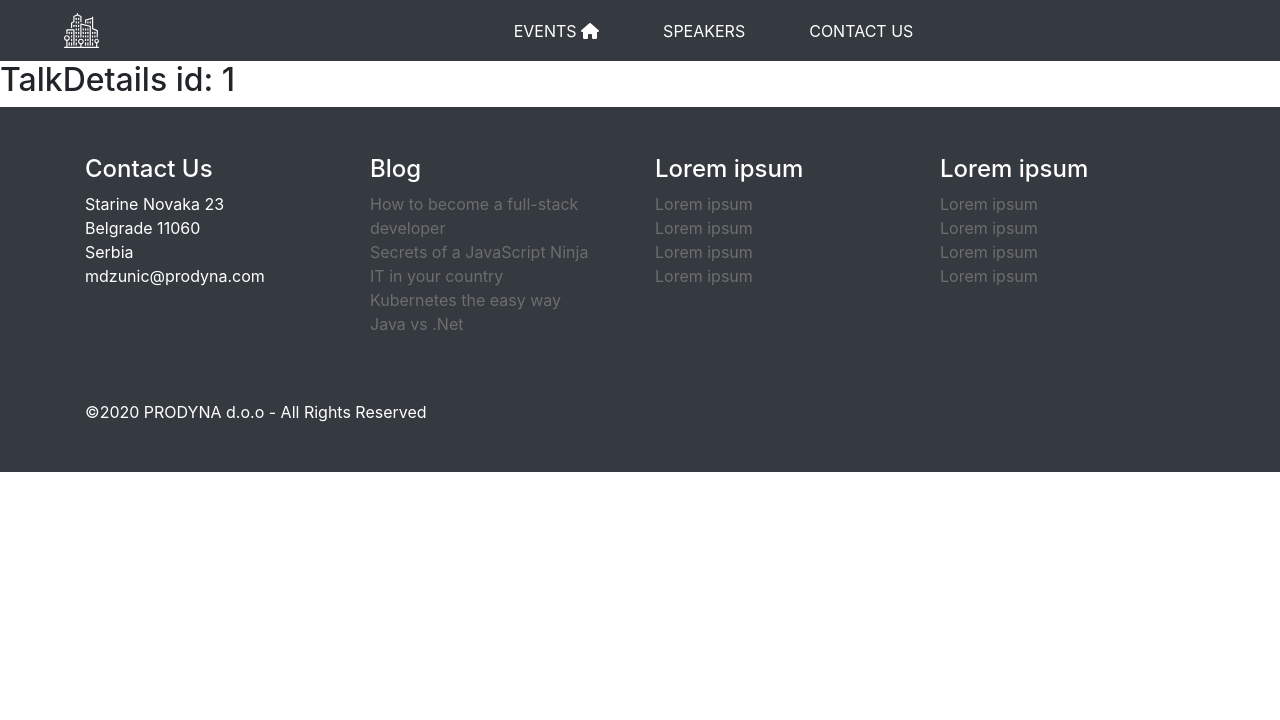
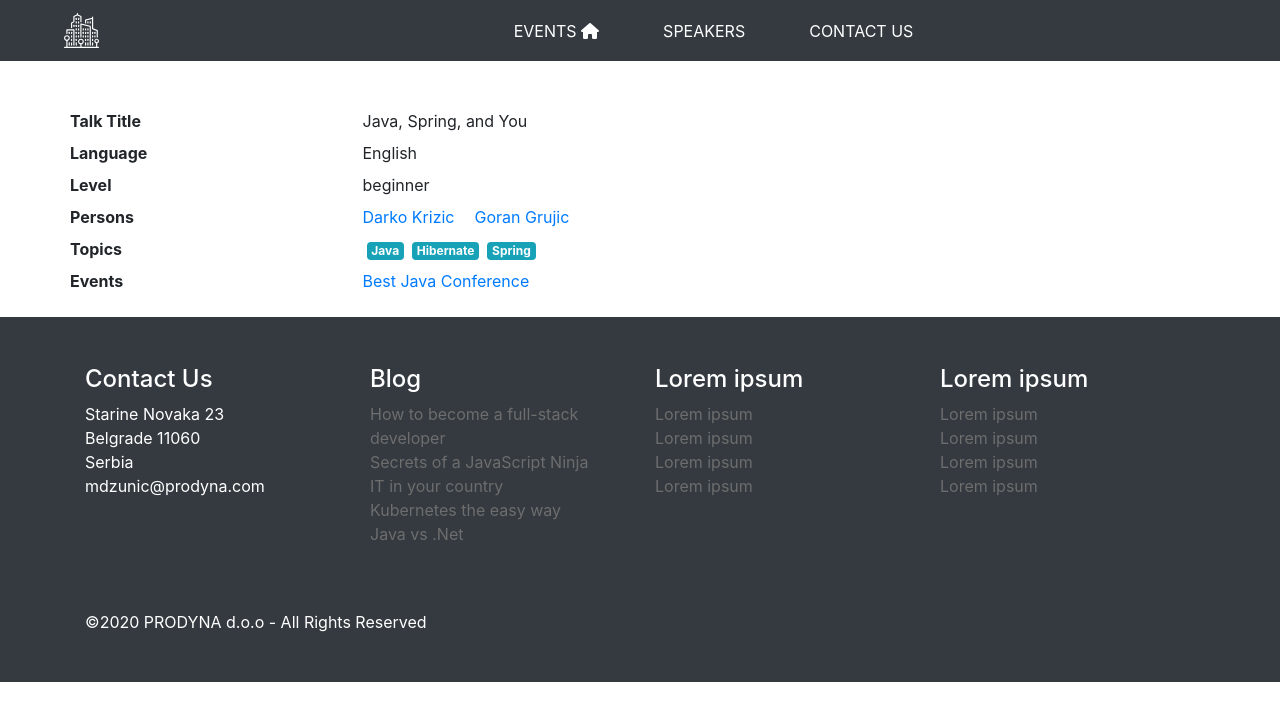
Before and after one commit to fossabot/pac-frontend, a React (Create React App) app: page /talkDetails/1 in a window 1280 px wide. Shown: the top 720 px of the page. Built offline with nearby package versions, Linux system fonts and the light colour scheme.

Commit message:
Adding speaker and talk details

```diff
--- a/src/App.js
+++ b/src/App.js
@@ -6,9 +6,8 @@ import 'bootstrap/dist/css/bootstrap.min.css'
 import Events from './components/pages/Events'
 import EventDetails from './components/pages/EventDetails'
 import Speakers from './components/pages/Speakers'
-import Contacts from './components/pages/Contacts';
+import SpeakerDetails from './components/pages/SpeakerDetails';
 import TalkDetails from './components/pages/TalkDetails';
-import SpeakerDetails from './components/pages/SpeakerDetails';
 // Layouts
 import Navbar from './components/layouts/Navbar'
 import Footer from './components/layouts/Footer'
@@ -25,7 +24,6 @@ function App() {
                     <Route path="/eventDetails/:id" children={EventDetails}/>
                     <Route path="/speakers" component={Speakers}/>
                     <Route path="/speakerDetails/:id" children={SpeakerDetails}/>
-                    <Route path="/contacts" component={Contacts}/>
                     <Route path="/talkDetails/:id" children={TalkDetails}/>
                 </Switch>
                 <Footer/>
--- a/src/components/EventCard.js
+++ b/src/components/EventCard.js
@@ -47,9 +47,7 @@ class EventCard extends Component {
                                 <span className="badge badge-info mx-1">{topic}</span>
                             )}
                         </p>
-
-                        <Link to={"/eventDetails/" + id}
-                              className="btn btn-outline-primary text-uppercase">
+                        <Link to={"/eventDetails/" + id} className="btn btn-outline-primary text-uppercase">
                             More Info
                         </Link>
                     </div>
--- a/src/components/SpeakerCard.js
+++ b/src/components/SpeakerCard.js
@@ -24,17 +24,16 @@ class SpeakerCard extends Component {
                             exercitation ullamco laboris nisi ut aliquip ex ea commodo consequat. Duis aute irure dolor
                             in reprehenderit in voluptate velit esse cillum dolore eu fugiat nulla pariatur.</p>
                         <div className="text-center">
-                            <Link to={"/speakerDetails/" + id} className="btn btn-outline-primary text-uppercase ">
+                            <Link to={"/speakerDetails/" + id} className="btn btn-outline-primary text-uppercase">
                                 View Profile
                             </Link>
                         </div>
-
                     </div>
                     <div className="card-footer">
                         <p className="card-text">
                             <h6 className="card-title">Talks:</h6>
                             {talks.map((talk) =>
-                                <a href={"/talkDetails/" + talk.id} className="card-link">{talk.name}</a>
+                                <Link to={"/talkDetails/" + talk.id} className="card-link">{talk.name}</Link>
                             )}
                         </p>
                     </div>
--- a/src/components/pages/Contacts.js
+++ /dev/null
@@ -1,11 +0,0 @@
-import React from 'react';
-
-function Contacts() {
-    return (
-        <div>
-            <h2>Contacts</h2>
-        </div>
-    );
-}
-
-export default Contacts;
--- a/src/components/pages/EventDetails.js
+++ b/src/components/pages/EventDetails.js
@@ -1,5 +1,5 @@
 import React from 'react';
-import { withRouter } from "react-router-dom";
+import {Link, withRouter} from "react-router-dom";
 
 class EventDetails extends React.Component {
     constructor(params) {
@@ -8,8 +8,10 @@ class EventDetails extends React.Component {
 
     render() {
         return (
-            <div>
-                <h2>EventDetails id: {this.props.match.params.id}</h2>
+            <div className="container">
+                <div className="row mt-5">
+                    <h2>EventDetails id: {this.props.match.params.id}</h2>
+                </div>
             </div>
         );
     }
--- a/src/components/pages/SpeakerDetails.js
+++ b/src/components/pages/SpeakerDetails.js
@@ -1,15 +1,53 @@
 import React from 'react';
-import { withRouter } from "react-router-dom";
+import {Link, withRouter} from "react-router-dom";
+import {organizations, speakers as testSpeakers} from "../../testdata/data";
 
 class SpeakerDetails extends React.Component {
     constructor(params) {
         super(params);
+        this.state = {
+            speaker: {
+                id: "",
+                organization: {},
+                talks: [],
+            }
+        };
+    }
+
+    componentDidMount() {
+        const speakerId = this.props.match.params.id;
+
+        // TODO call API here
+        const speakers = testSpeakers.slice();
+        speakers.forEach(speaker => {
+            speaker.talks = [{ id: 1, name: "HEHEHE"}, { id: 2, name: "Jhahahahaava"}];
+        })
+        this.setState({
+            speaker: speakers[speakerId - 1],
+        });
     }
 
     render() {
+        const {
+            name,
+            talks,
+        } = this.state.speaker;
+
         return (
-            <div>
-                <h2>SpeakerDetails id: {this.props.match.params.id}</h2>
+            <div className="container">
+                <div className="row mt-5">
+                    <dl className="row">
+                        <dt className="col-sm-3">Speaker</dt>
+                        <dd className="col-sm-9">{name}</dd>
+
+                        <dt className="col-sm-3">Talks</dt>
+                        <dd className="col-sm-9">
+                            {talks.map((talk) =>
+                                <Link to={"/talkDetails/" + talk.id} className="card-link">{talk.name}</Link>
+                            )}
+                        </dd>
+                    </dl>
+                </div>
             </div>
         );
     }
--- a/src/components/pages/Speakers.js
+++ b/src/components/pages/Speakers.js
@@ -16,7 +16,7 @@ class Speakers extends React.Component {
         // TODO call API here
         const speakers = testSpeakers.slice();
         speakers.forEach(speaker => {
-            speaker.talks = [{name: "HEHEHE"}, { name: "Jhahahahaava"}];
+            speaker.talks = [{ id: 1, name: "HEHEHE"}, { id: 2, name: "Jhahahahaava"}];
         })
         this.setState({
             speakers: speakers,
--- a/src/components/pages/TalkDetails.js
+++ b/src/components/pages/TalkDetails.js
@@ -1,15 +1,80 @@
 import React from 'react';
-import { withRouter } from "react-router-dom";
+import {Link, withRouter} from "react-router-dom";
+import {talks as testTalks} from "../../testdata/data";
 
 class TalkDetails extends React.Component {
     constructor(params) {
         super(params);
+        this.state = {
+            talk: {
+                title: "",
+                language: "",
+                level: "",
+                persons: [],
+                topics: [],
+                talkDates: [],
+            },
+        };
+    }
+
+    componentDidMount() {
+        const talkId = this.props.match.params.id;
+
+        console.log(talkId);
+
+        // TODO call API here
+        const talks = testTalks.slice();
+        this.setState({
+            talk: talks[talkId - 1],
+        });
     }
 
     render() {
+
+        const {
+            title,
+            language,
+            level,
+            persons,
+            topics,
+            talkDates,
+        } = this.state.talk;
+
         return (
-            <div>
-                <h2>TalkDetails id: {this.props.match.params.id}</h2>
+            <div className="container">
+                <div className="row mt-5">
+                    <dl className="row">
+                        <dt className="col-sm-3">Talk Title</dt>
+                        <dd className="col-sm-9">{title}</dd>
+
+                        <dt className="col-sm-3">Language</dt>
+                        <dd className="col-sm-9">{language}</dd>
+
+                        <dt className="col-sm-3">Level</dt>
+                        <dd className="col-sm-9">{level}</dd>
+
+                        <dt className="col-sm-3">Persons</dt>
+                        <dd className="col-sm-9">
+                            {persons.map((person) =>
+                                <Link to={"/speakerDetails/" + person.id} className="card-link">{person.name}</Link>
+                            )}
+                        </dd>
+
+                        <dt className="col-sm-3">Topics</dt>
+                        <dd className="col-sm-9">
+                            {topics.map((topic) =>
+                                <span className="badge badge-info mx-1">{topic.name}</span>
+                            )}
+                        </dd>
+
+                        <dt className="col-sm-3">Events</dt>
+                        <dd className="col-sm-9">
+                            {talkDates.map((talkDate) =>
+                                <Link to={"/eventDetails/" + talkDate.event.id} className="card-link">{talkDate.event.name}</Link>
+                            )}
+                        </dd>
+                    </dl>
+                </div>
             </div>
         );
     }
```
